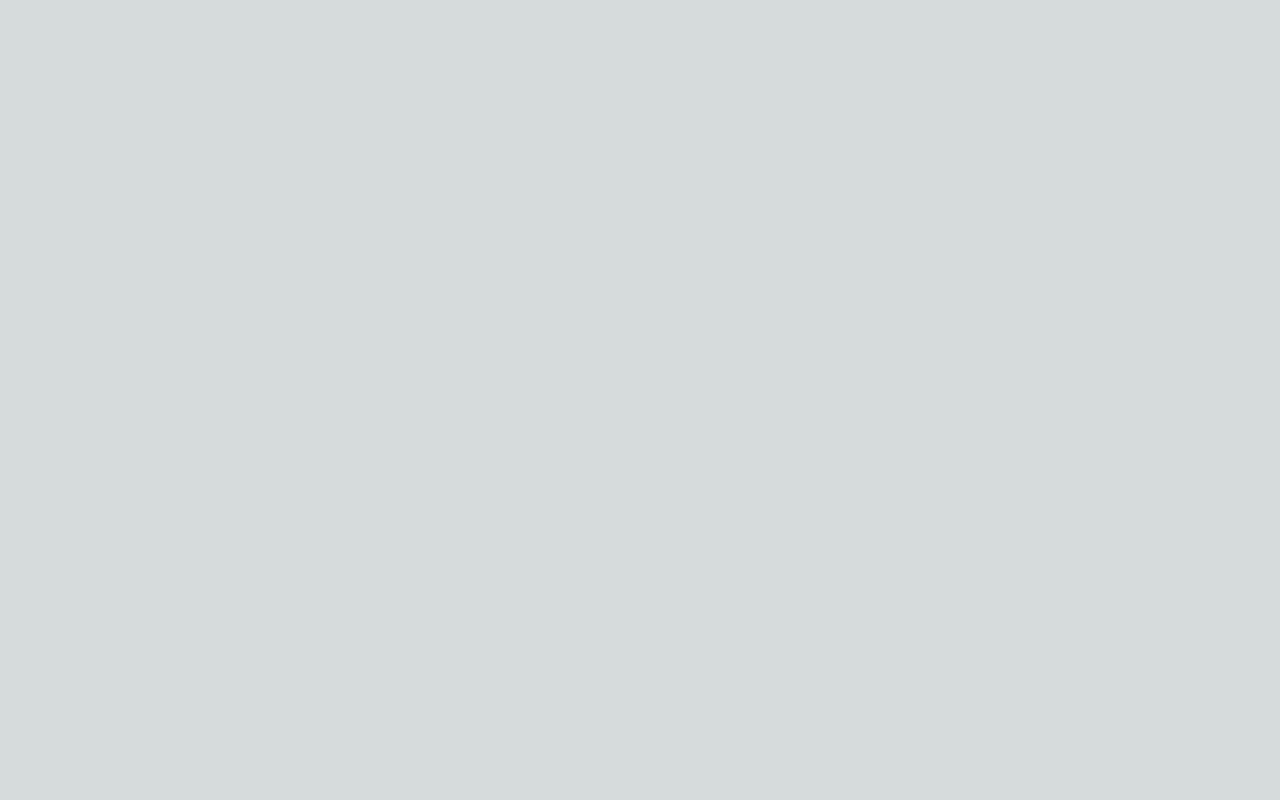
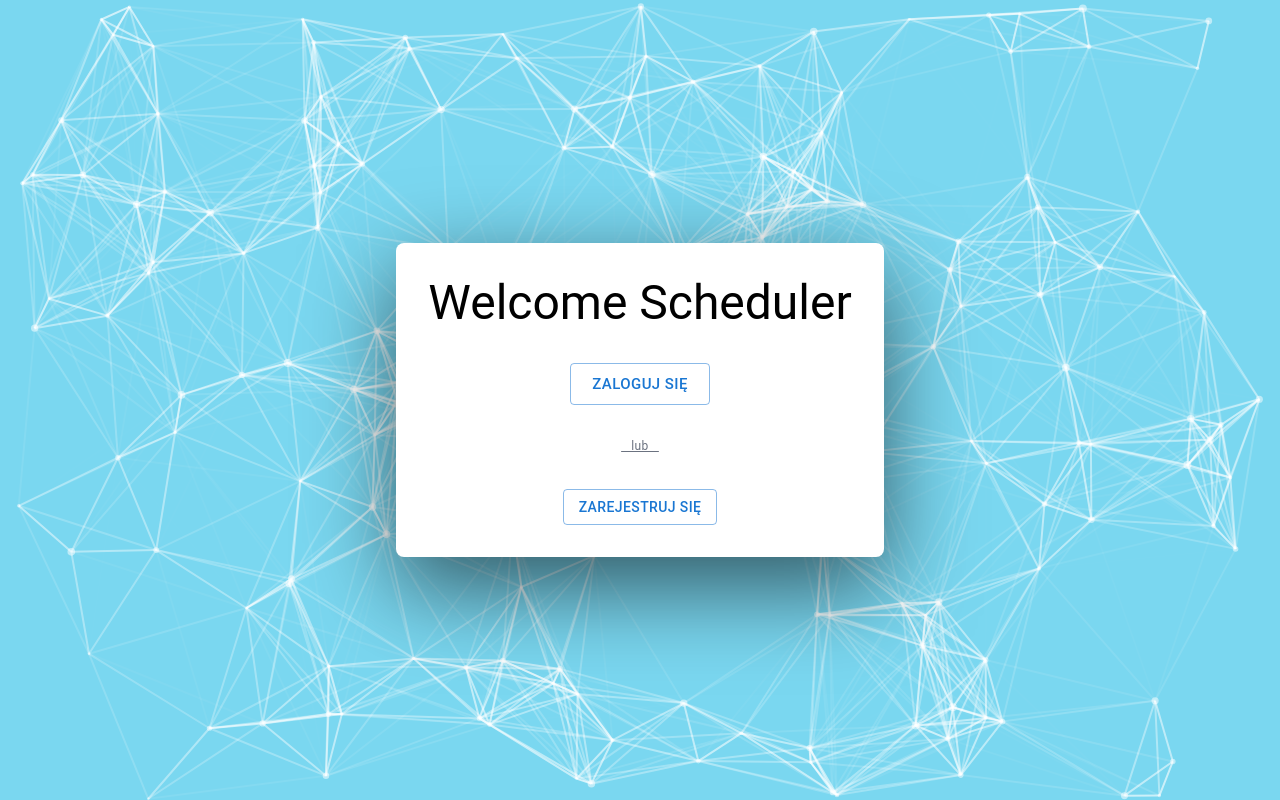
Before and after one commit to dudek-igor/wwsis_scheduler, a Next.js app: page / in a window 1280 px wide. Built offline with nearby package versions, Linux system fonts and the light colour scheme; no server answers.

Commit message:
feat: create motion layout

```diff
--- a/package.json
+++ b/package.json
@@ -9,6 +9,9 @@
     "lint": "next lint"
   },
   "dependencies": {
+    "@emotion/react": "^11.10.6",
+    "@emotion/styled": "^11.10.6",
+    "@mui/material": "^5.12.0",
     "@types/node": "18.15.11",
     "@types/react": "18.0.35",
     "@types/react-dom": "18.0.11",
@@ -16,6 +19,7 @@
     "eslint": "8.38.0",
     "eslint-config-next": "13.3.0",
     "firebase": "^9.19.1",
+    "framer-motion": "^10.12.2",
     "next": "13.3.0",
     "postcss": "8.4.21",
     "react": "18.2.0",
--- /dev/null
+++ b/src/components/index.ts
@@ -0,0 +1,5 @@
+// export * from "./atoms";
+// export * from "./molecules";
+// export * from "./organisms";
+export * from "./templates";
+// export * from "./view";
--- /dev/null
+++ b/src/components/templates/MotionLayout/MotionLayout.tsx
@@ -0,0 +1,24 @@
+import { motion } from "framer-motion";
+
+type ComponentProps = {
+  children: React.ReactNode;
+};
+
+const MotionLayout = ({ children }: ComponentProps) => (
+  <main className="fixed w-full	h-full flex items-center justify-center">
+    <motion.div
+      className="bg-white p-8 rounded-lg shadow-[rgba(0,_0,_0,_0.6)_0px_30px_90px]"
+      initial={{ y: 300, opacity: 0 }}
+      animate={{ y: 0, opacity: 1 }}
+      exit={{ y: 300, opacity: 0 }}
+      transition={{
+        type: "spring",
+        stiffness: 220,
+        damping: 20,
+      }}
+    >
+      {children}
+    </motion.div>
+  </main>
+);
+export default MotionLayout;
--- a/src/components/templates/index.ts
+++ b/src/components/templates/index.ts
@@ -1 +1,2 @@
-export { default as ParticlesBackground } from "./ParticlesBackground";
+export { default as ParticlesBackground } from "./ParticlesBackground/ParticlesBackground";
+export { default as MotionLayout } from "./MotionLayout/MotionLayout";
--- a/src/pages/_app.tsx
+++ b/src/pages/_app.tsx
@@ -1,8 +1,21 @@
 import "@/styles/globals.css";
 import type { AppProps } from "next/app";
 import { app } from "@/firebase";
+import { ParticlesBackground } from "@/components";
+import { AnimatePresence } from "framer-motion";
+import { useRouter } from "next/router";
 
 export default function App({ Component, pageProps }: AppProps) {
   // console.log(app);
-  return <Component {...pageProps} />;
+  const router = useRouter();
+  // console.log(router);
+
+  return (
+    <>
+      <ParticlesBackground />
+      <AnimatePresence mode="wait" initial={false}>
+        <Component {...pageProps} key={router.asPath} />
+      </AnimatePresence>
+    </>
+  );
 }
--- /dev/null
+++ b/src/pages/dashboard.tsx
@@ -0,0 +1,28 @@
+import Image from "next/image";
+import { Inter } from "next/font/google";
+import Link from "next/link";
+import { MotionLayout } from "@/components";
+
+const inter = Inter({ subsets: ["latin"] });
+
+export default function UserPage() {
+  return (
+    <MotionLayout>
+      <h1>Dashboard</h1>
+      <ul>
+        <li>
+          <Link href="/">Home</Link>
+        </li>
+        <li>
+          <Link href="/sign-in">sign-in</Link>
+        </li>
+        <li>
+          <Link href="/sign-up">sign-up</Link>
+        </li>
+        <li>
+          <Link href="/scheduler">scheduler</Link>
+        </li>
+      </ul>
+    </MotionLayout>
+  );
+}
--- a/src/pages/index.tsx
+++ b/src/pages/index.tsx
@@ -1,11 +1,49 @@
-import Image from "next/image";
 import { Inter } from "next/font/google";
-import { ParticlesBackground } from "@/components/templates";
+import Link from "next/link";
+import { MotionLayout } from "@/components";
+import Typography from "@mui/material/Typography";
+import Button from "@mui/material/Button";
+import Stack from "@mui/material/Stack";
 
 const inter = Inter({ subsets: ["latin"] });
 
-export default function Home() {
-  return <main>{/* <ParticlesBackground /> */}</main>;
+export default function HomePage() {
+  return (
+    <MotionLayout>
+      <Stack
+        direction="column"
+        justifyContent="center"
+        alignItems="center"
+        spacing={4}
+      >
+        <Typography align="center" variant="h3" component="h1">
+          Welcome Scheduler
+        </Typography>
+        <Button
+          component={Link}
+          size="large"
+          variant="outlined"
+          href="/sign-in"
+        >
+          Zaloguj się
+        </Button>
+
+        <Typography variant="caption" className="underline text-gray-500">
+          &nbsp;&nbsp;&nbsp;lub&nbsp;&nbsp;&nbsp;
+        </Typography>
+
+        <Button
+          className="max-w-xs"
+          component={Link}
+          size="medium"
+          variant="outlined"
+          href="/sign-up"
+        >
+          Zarejestruj się
+        </Button>
+      </Stack>
+    </MotionLayout>
+  );
 }
 
 {
--- /dev/null
+++ b/src/pages/scheduler.tsx
@@ -0,0 +1,28 @@
+import Image from "next/image";
+import { Inter } from "next/font/google";
+import Link from "next/link";
+import { MotionLayout } from "@/components";
+
+const inter = Inter({ subsets: ["latin"] });
+
+export default function AdminPage() {
+  return (
+    <MotionLayout>
+      <h1>scheduler</h1>
+      <ul>
+        <li>
+          <Link href="/">Home</Link>
+        </li>
+        <li>
+          <Link href="/sign-in">sign-in</Link>
+        </li>
+        <li>
+          <Link href="/sign-up">sign-up</Link>
+        </li>
+        <li>
+          <Link href="/dashboard">Dashboard</Link>
+        </li>
+      </ul>
+    </MotionLayout>
+  );
+}
--- /dev/null
+++ b/src/pages/sign-in.tsx
@@ -0,0 +1,28 @@
+import Image from "next/image";
+import { Inter } from "next/font/google";
+import Link from "next/link";
+import { MotionLayout } from "@/components";
+
+const inter = Inter({ subsets: ["latin"] });
+
+export default function SignIn() {
+  return (
+    <MotionLayout>
+      <h1>Sign In</h1>
+      <ul>
+        <li>
+          <Link href="/">Home</Link>
+        </li>
+        <li>
+          <Link href="/sign-up">Sign Up</Link>
+        </li>
+        <li>
+          <Link href="/dashboard">Dashboard</Link>
+        </li>
+        <li>
+          <Link href="/scheduler">Scheduler</Link>
+        </li>
+      </ul>
+    </MotionLayout>
+  );
+}
--- /dev/null
+++ b/src/pages/sign-up.tsx
@@ -0,0 +1,28 @@
+import Image from "next/image";
+import { Inter } from "next/font/google";
+import Link from "next/link";
+import { MotionLayout } from "@/components";
+
+const inter = Inter({ subsets: ["latin"] });
+
+export default function SingUp() {
+  return (
+    <MotionLayout>
+      <h1>Sing Up</h1>
+      <ul>
+        <li>
+          <Link href="/">Home</Link>
+        </li>
+        <li>
+          <Link href="/sign-in">Sign In</Link>
+        </li>
+        <li>
+          <Link href="/dashboard">Dashboard</Link>
+        </li>
+        <li>
+          <Link href="/scheduler">Scheduler</Link>
+        </li>
+      </ul>
+    </MotionLayout>
+  );
+}
```
Also changed, not shown: 1 other file (tests, documents, lock files or other folders).
